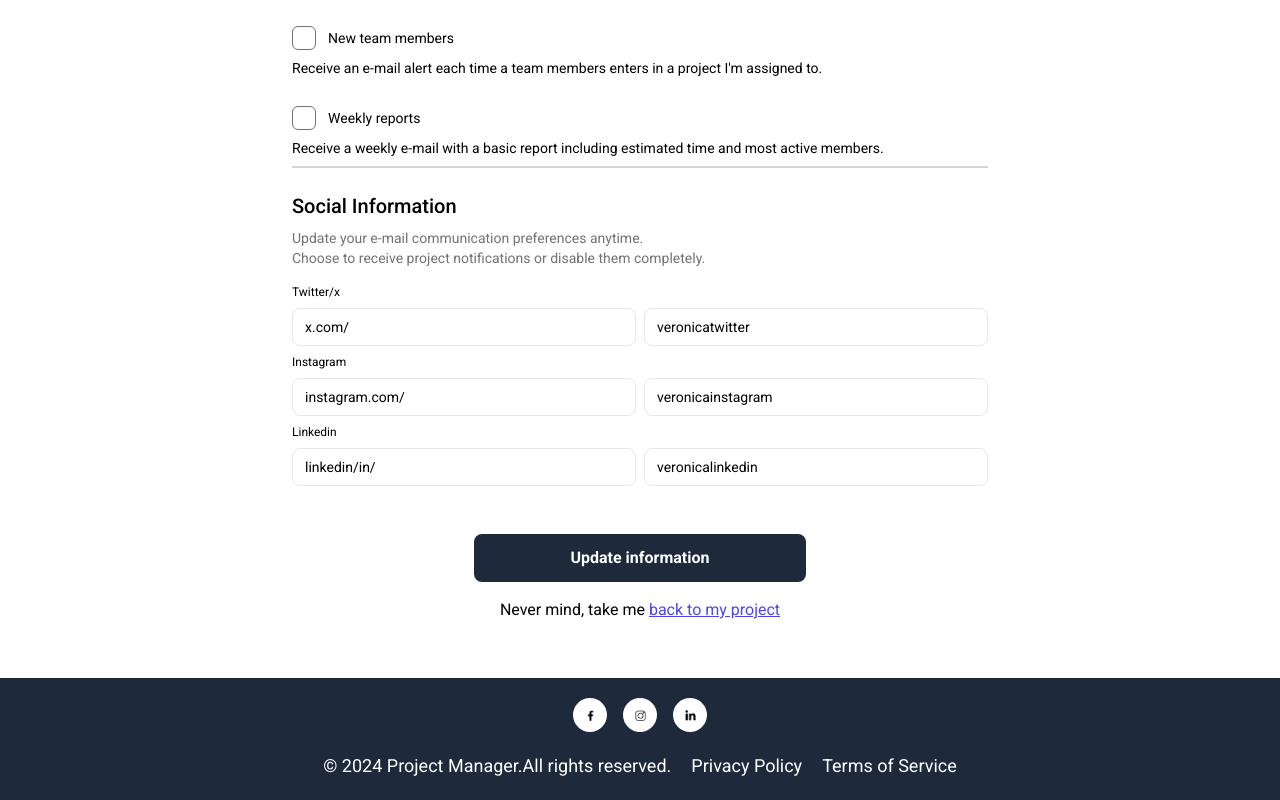
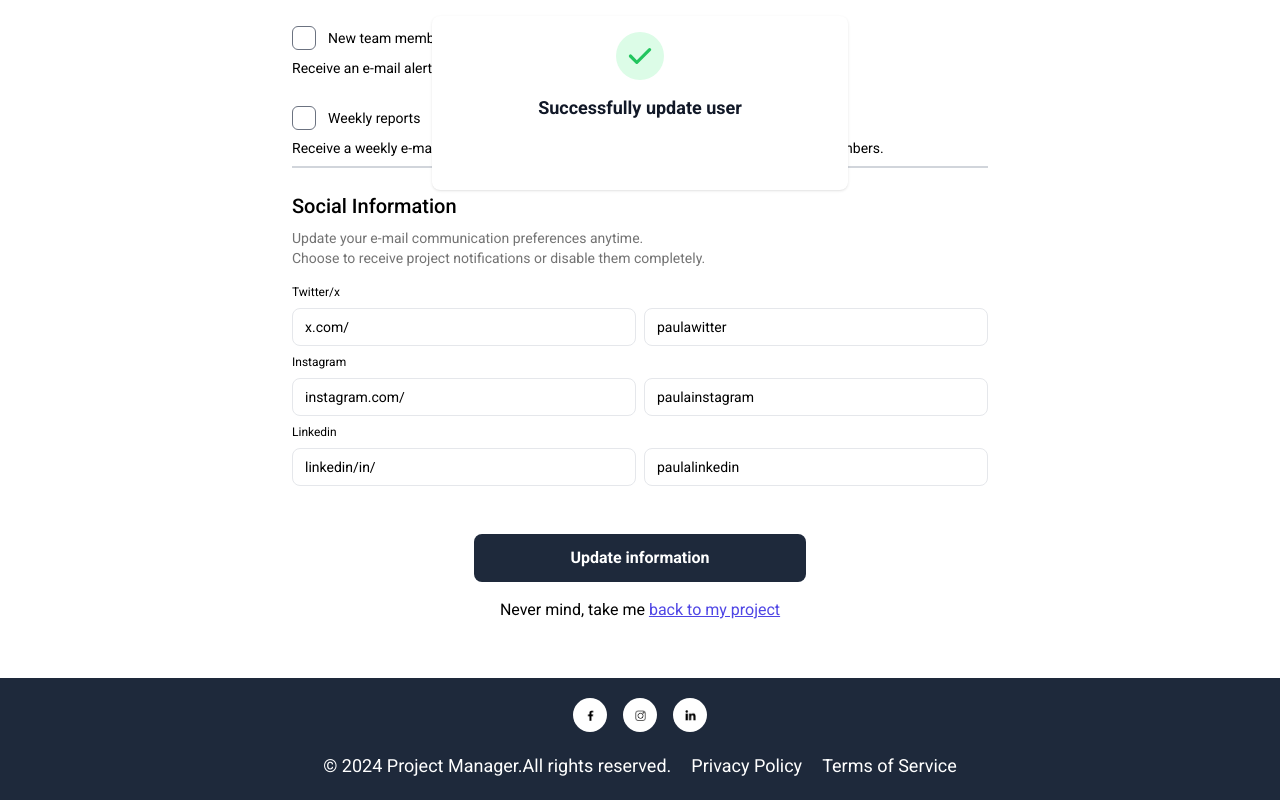
Before and after one commit to Tayling-Ng/desafio2-semana8-TIRex, a React (Vite) app: page /settings in a window 1280 px wide. Both pictures are taken after a click on the button "Update information". Shown: the part 1242-2042 px from the top of the page. Built offline with nearby package versions, Linux system fonts and the light colour scheme; no server answers; data requests are answered from the project's data file.

Commit message:
fix:setting

```diff
--- a/db.json
+++ b/db.json
@@ -14,16 +14,16 @@
     {
       "id": "abc123",
       "createdAt": "2025-01-01T15:00:00Z",
-      "firstName": "Veronica",
-      "lastName": "Doe",
+      "firstName": "lucas",
+      "lastName": "Borges",
       "username": "veronica",
-      "email": "veronicadoe@email.com",
+      "email": "paula@email.com",
       "password": "dskfçsdfhsdfdghdhlfgdh",
       "role": "Developer",
       "socials": {
-        "twitter": "veronicatwitter",
-        "instagram": "veronicainstagram",
-        "linkedin": "veronicalinkedin"
+        "twitter": "paulawitter",
+        "instagram": "paulainstagram",
+        "linkedin": "paulalinkedin"
       }
     }
   ],
--- a/src/hooks/useUpdateUser.ts
+++ b/src/hooks/useUpdateUser.ts
@@ -2,16 +2,16 @@ import axios from 'axios'
 import { useState } from 'react'
 
 interface IUser {
-    firstName: string;
-    lastName: string;
-    username: string;
-    email: string;
-    password: string;
-    role: string;
-    socials: {
-        twitter: string;
-        instagram: string;
-        linkedin: string;
+    firstName?: string;
+    lastName?: string;
+    username?: string;
+    email?: string;
+    password?: string;
+    role?: string;
+    socials?: {
+        twitter?: string;
+        instagram?: string;
+        linkedin?: string;
     };
 }
 
--- a/src/pages/settings/Settings.tsx
+++ b/src/pages/settings/Settings.tsx
@@ -2,6 +2,7 @@ import { useEffect, useState } from "react";
 import FileUpload from "./FileUpload";
 import useGetUserById from "../../hooks/useGetUserById";
 import profile from '../../assets/avatar/profile.png'
+import useUpdateUser from "../../hooks/useUpdateUser";
 
 
 const Settings = () => {
@@ -17,26 +18,46 @@ const Settings = () => {
   const [instagram, setInstagram] = useState('Veronica');
   const [linkedin, setLinkedin] = useState('Veronica');
 
+  const [showModal, setShowModal] = useState(false);
+
+
+
+
 
 
 
   const { getUserById, user } = useGetUserById()
+  const { userUpdateById } = useUpdateUser()
 
   useEffect(() => {
     if (!user) {
       getUserById('abc123')
     } else {
       setFirstName(user?.firstName)
-      setLastName(user?.firstName)
-      setEmail(user?.firstName)
+      setLastName(user?.lastName)
+      setEmail(user?.email)
       setTwitter(user?.socials?.twitter)
       setInstagram(user?.socials?.instagram);
-       setLinkedin(user?.socials?.linkedin);
+      setLinkedin(user?.socials?.linkedin);
     }
   }, [getUserById, user])
 
 
-
+  const handleUpdateUser = () => {
+    const userUpdate = {
+      ...user,
+      firstName,
+      lastName,
+      email,
+      socials: {
+        twitter,
+        instagram,
+        linkedin,
+      }
+    }
+    userUpdateById('abc123', userUpdate)
+      setShowModal(true)
+  }
 
   return (
     <div className="font-roboto">
@@ -71,7 +92,7 @@ const Settings = () => {
           <form className="tablet:grid tablet:grid-cols-2  gap-4  desktop:py-6">
             <div className="tablet:col-span-1 mb-4">
               <label className="block text-sm font-semibold mb-2">First Name</label>
-              <input value={firstName} onChange={(e) => setFirstName(e.target.value)}  id="first-name" placeholder="New first name" className="w-full text-sm px-3 py-2 border rounded-lg focus:outline-none focus:ring-2 focus:ring-gray-600"></input>
+              <input value={firstName} onChange={(e) => setFirstName(e.target.value)} id="first-name" placeholder="New first name" className="w-full text-sm px-3 py-2 border rounded-lg focus:outline-none focus:ring-2 focus:ring-gray-600"></input>
             </div>
             <div className="tablet:col-span-1 mb-4">
               <label className="block text-sm font-semibold mb-2">Last name</label>
@@ -160,14 +181,14 @@ const Settings = () => {
             <label className="block text-xs mb-2">Linkedin</label>
             <div className="flex items-center gap-2 mb-12">
               <label id="linkedin/in/" className="w-full px-3 text-sm py-2 border rounded-lg focus:outline-none focus:ring-2 focus:ring-gray-600">linkedin/in/</label>
-              <input value={linkedin} onChange={(e) => setLinkedin(e.target.value)} type="text"  id="linkedin-@" placeholder="TheJohnDoe" className="w-full px-3 text-sm py-2 border rounded-lg focus:outline-none focus:ring-2 focus:ring-gray-600"></input>
+              <input value={linkedin} onChange={(e) => setLinkedin(e.target.value)} type="text" id="linkedin-@" placeholder="TheJohnDoe" className="w-full px-3 text-sm py-2 border rounded-lg focus:outline-none focus:ring-2 focus:ring-gray-600"></input>
             </div>
           </div>
         </div>
 
         {/* Save Button */}
         <div className="flex">
-          <button className=" text-15px font-semibold mx-auto bg-slate-800 text-white px-24 py-3 rounded-lg tablet:w-410px  hover:bg-slate-600">
+          <button type="button" onClick={handleUpdateUser} className=" text-15px font-semibold mx-auto bg-slate-800 text-white px-24 py-3 rounded-lg tablet:w-410px  hover:bg-slate-600">
             Update information
           </button>
         </div>
@@ -175,6 +196,23 @@ const Settings = () => {
           <p>Never mind, take me <a href="#" className="text-indigo-600 underline">back to my project</a></p>
         </div>
       </div>
+      {showModal && (
+        <div id="successModal"  className=" flex  overflow-y-auto overflow-x-hidden fixed top-0 right-0 left-0 z-50 justify-center items-center w-full md:inset-0 h-screen">
+          <div className="relative p-4 w-full max-w-md h-full md:h-auto">
+
+            <div className="relative p-4 text-center bg-white rounded-lg shadow dark:bg-gray-800 sm:p-5">
+              <div className="w-12 h-12 rounded-full bg-green-100 dark:bg-green-900 p-2 flex items-center justify-center mx-auto mb-3.5">
+                <svg aria-hidden="true" className="w-8 h-8 text-green-500 dark:text-green-400" fill="currentColor" viewBox="0 0 20 20" xmlns="http://www.w3.org/2000/svg"><path fillRule="evenodd" d="M16.707 5.293a1 1 0 010 1.414l-8 8a1 1 0 01-1.414 0l-4-4a1 1 0 011.414-1.414L8 12.586l7.293-7.293a1 1 0 011.414 0z" clipRule="evenodd"></path></svg>
+                <span className="sr-only">Success</span>
+              </div>
+              <p className="mb-4 text-lg font-semibold text-gray-900 dark:text-white">Successfully update user</p>
+              <button onClick={() => setShowModal(false)} data-modal-toggle="successModal" type="button" className="py-2 px-3 text-sm font-medium text-center text-white rounded-lg bg-primary-600 hover:bg-primary-700 focus:ring-4 focus:outline-none focus:ring-primary-300 dark:focus:ring-primary-900">
+                Ok
+              </button>
+            </div>
+          </div>
+        </div>
+      )}
     </div>
   );
 };
```
